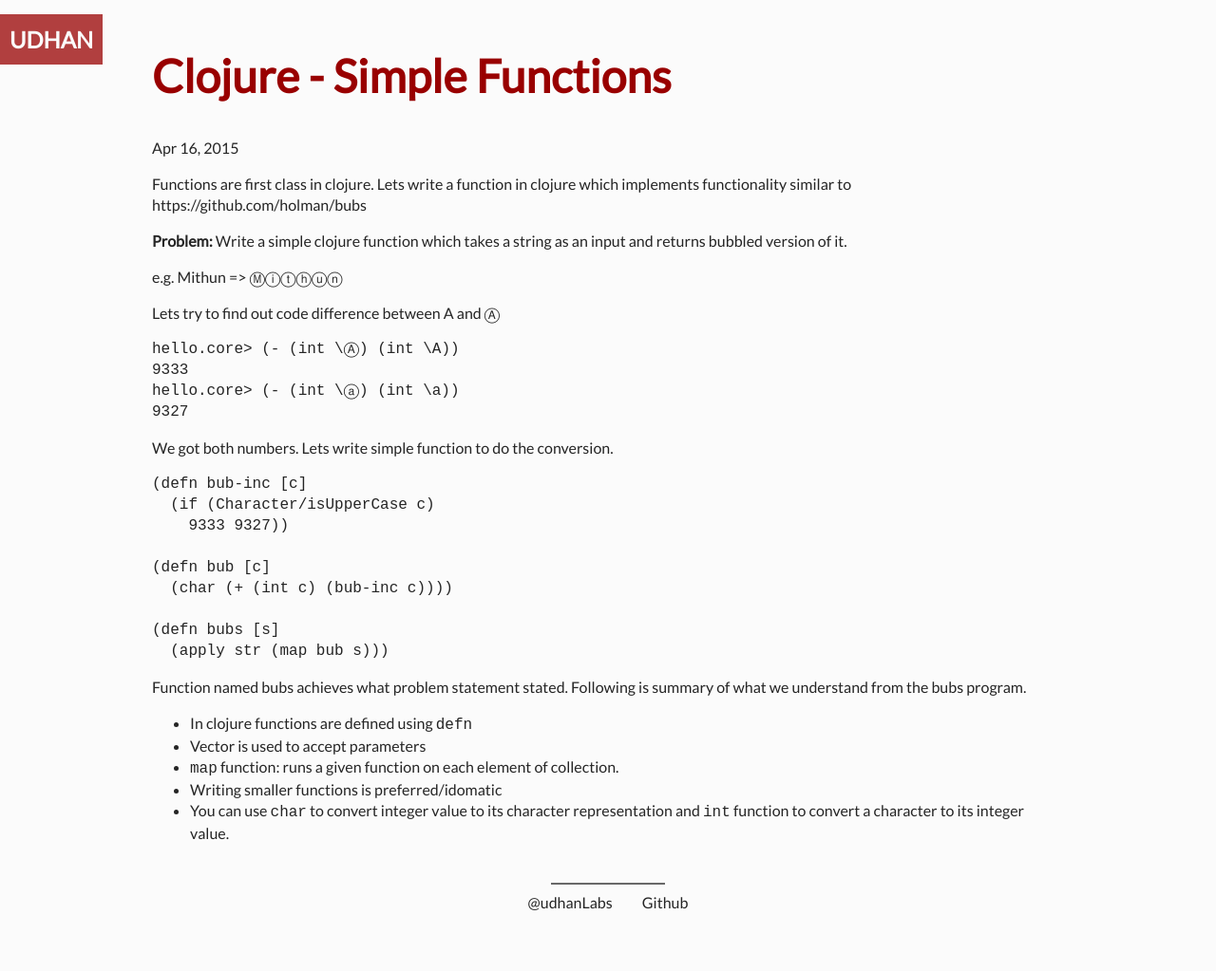
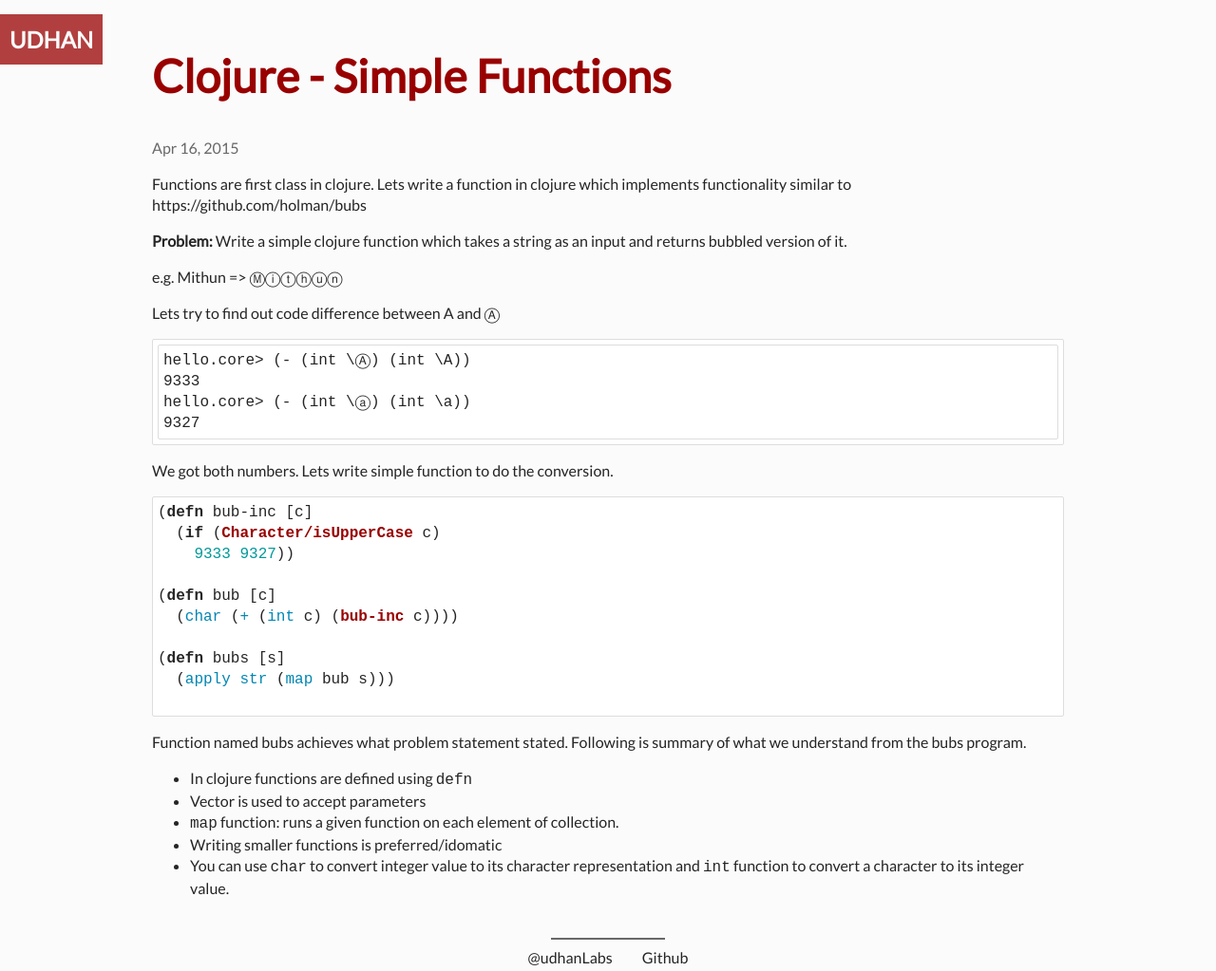
Before and after one commit to udhan/udhan, a Jekyll site: the page built from _posts/2015-04-16-clojure-simple-functions.markdown, in a window 1280 px wide. Shown: the whole page at 95% size. Built offline with Jekyll 4.4.1, drawn with Linux system fonts in a browser that asks for light colours; before the commit the page ends 965 px from its top, so only the background shows below that.

Commit message:
Added syntax highlighting

```diff
--- a/_config.yml
+++ b/_config.yml
@@ -5,3 +5,7 @@
 
 # Build Settings
 markdown: kramdown
+highlighter: rouge
+
+kramdown:
+  syntax_highlighter: rouge
--- a/_layouts/default.html
+++ b/_layouts/default.html
@@ -6,6 +6,7 @@
     <title>{{site.title}}</title>
     <link href='https://fonts.googleapis.com/css?family=Lato' rel='stylesheet' type='text/css'/>
     <link href="/css/main.css" rel="stylesheet"/>
+    <link href="/css/syntax.css" rel="stylesheet"/>
   </head>
   <body>
       <header>
--- a/_posts/2015-04-16-clojure-simple-functions.markdown
+++ b/_posts/2015-04-16-clojure-simple-functions.markdown
@@ -20,15 +20,19 @@
 
 We got both numbers. Lets write simple function to do the conversion.
 
-    (defn bub-inc [c]
-      (if (Character/isUpperCase c)
-        9333 9327))
+{% highlight clojure %}
 
-    (defn bub [c]
-      (char (+ (int c) (bub-inc c))))
+(defn bub-inc [c]
+  (if (Character/isUpperCase c)
+    9333 9327))
 
-    (defn bubs [s]
-      (apply str (map bub s)))
+(defn bub [c]
+  (char (+ (int c) (bub-inc c))))
+
+(defn bubs [s]
+  (apply str (map bub s)))
+
+{% endhighlight %}
 
 Function named bubs achieves what problem statement stated. Following is summary of what we understand from the bubs program.
 
--- a/css/main.css
+++ b/css/main.css
@@ -5,6 +5,10 @@
    Gray: #686868
 */
 
+
+figure, pre, code {
+    margin:0;
+}
 
 html {
     -ms-text-size-adjust: 100%;
@@ -82,6 +86,10 @@
     display:none;
 }
 
+.post-meta time {
+    color: #686868;
+}
+
 footer {
     margin-top: 1rem;
     max-width:48rem;
@@ -104,6 +112,11 @@
     padding: 5px 7px;
 }
 
+.highlight {
+    border:1px solid #ddd;
+    border-radius: 2px;
+    padding:5px;
+}
 
 @media screen and (max-width : 1200px) {
     .logo {
--- /dev/null
+++ b/css/syntax.css
@@ -0,0 +1,61 @@
+/* Syntax from TPW */
+.highlight  { background: #ffffff; }
+.highlight .c { color: #999988; font-style: italic } /* Comment */
+.highlight .err { color: #a61717; background-color: #e3d2d2 } /* Error */
+.highlight .k { font-weight: bold } /* Keyword */
+.highlight .o { font-weight: bold } /* Operator */
+.highlight .cm { color: #999988; font-style: italic } /* Comment.Multiline */
+.highlight .cp { color: #999999; font-weight: bold } /* Comment.Preproc */
+.highlight .c1 { color: #999988; font-style: italic } /* Comment.Single */
+.highlight .cs { color: #999999; font-weight: bold; font-style: italic } /* Comment.Special */
+.highlight .gd { color: #000000; background-color: #ffdddd } /* Generic.Deleted */
+.highlight .gd .x { color: #000000; background-color: #ffaaaa } /* Generic.Deleted.Specific */
+.highlight .ge { font-style: italic } /* Generic.Emph */
+.highlight .gr { color: #aa0000 } /* Generic.Error */
+.highlight .gh { color: #999999 } /* Generic.Heading */
+.highlight .gi { color: #000000; background-color: #ddffdd } /* Generic.Inserted */
+.highlight .gi .x { color: #000000; background-color: #aaffaa } /* Generic.Inserted.Specific */
+.highlight .go { color: #888888 } /* Generic.Output */
+.highlight .gp { color: #555555 } /* Generic.Prompt */
+.highlight .gs { font-weight: bold } /* Generic.Strong */
+.highlight .gu { color: #aaaaaa } /* Generic.Subheading */
+.highlight .gt { color: #aa0000 } /* Generic.Traceback */
+.highlight .kc { font-weight: bold } /* Keyword.Constant */
+.highlight .kd { font-weight: bold } /* Keyword.Declaration */
+.highlight .kp { font-weight: bold } /* Keyword.Pseudo */
+.highlight .kr { font-weight: bold } /* Keyword.Reserved */
+.highlight .kt { color: #445588; font-weight: bold } /* Keyword.Type */
+.highlight .m { color: #009999 } /* Literal.Number */
+.highlight .s { color: #d14 } /* Literal.String */
+.highlight .na { color: #008080 } /* Name.Attribute */
+.highlight .nb { color: #0086B3 } /* Name.Builtin */
+.highlight .nc { color: #445588; font-weight: bold } /* Name.Class */
+.highlight .no { color: #008080 } /* Name.Constant */
+.highlight .ni { color: #800080 } /* Name.Entity */
+.highlight .ne { color: #990000; font-weight: bold } /* Name.Exception */
+.highlight .nf { color: #990000; font-weight: bold } /* Name.Function */
+.highlight .nn { color: #555555 } /* Name.Namespace */
+.highlight .nt { color: #000080 } /* Name.Tag */
+.highlight .nv { color: #008080 } /* Name.Variable */
+.highlight .ow { font-weight: bold } /* Operator.Word */
+.highlight .w { color: #bbbbbb } /* Text.Whitespace */
+.highlight .mf { color: #009999 } /* Literal.Number.Float */
+.highlight .mh { color: #009999 } /* Literal.Number.Hex */
+.highlight .mi { color: #009999 } /* Literal.Number.Integer */
+.highlight .mo { color: #009999 } /* Literal.Number.Oct */
+.highlight .sb { color: #d14 } /* Literal.String.Backtick */
+.highlight .sc { color: #d14 } /* Literal.String.Char */
+.highlight .sd { color: #d14 } /* Literal.String.Doc */
+.highlight .s2 { color: #d14 } /* Literal.String.Double */
+.highlight .se { color: #d14 } /* Literal.String.Escape */
+.highlight .sh { color: #d14 } /* Literal.String.Heredoc */
+.highlight .si { color: #d14 } /* Literal.String.Interpol */
+.highlight .sx { color: #d14 } /* Literal.String.Other */
+.highlight .sr { color: #009926 } /* Literal.String.Regex */
+.highlight .s1 { color: #d14 } /* Literal.String.Single */
+.highlight .ss { color: #990073 } /* Literal.String.Symbol */
+.highlight .bp { color: #999999 } /* Name.Builtin.Pseudo */
+.highlight .vc { color: #008080 } /* Name.Variable.Class */
+.highlight .vg { color: #008080 } /* Name.Variable.Global */
+.highlight .vi { color: #008080 } /* Name.Variable.Instance */
+.highlight .il { color: #009999 } /* Literal.Number.Integer.Long */
```
